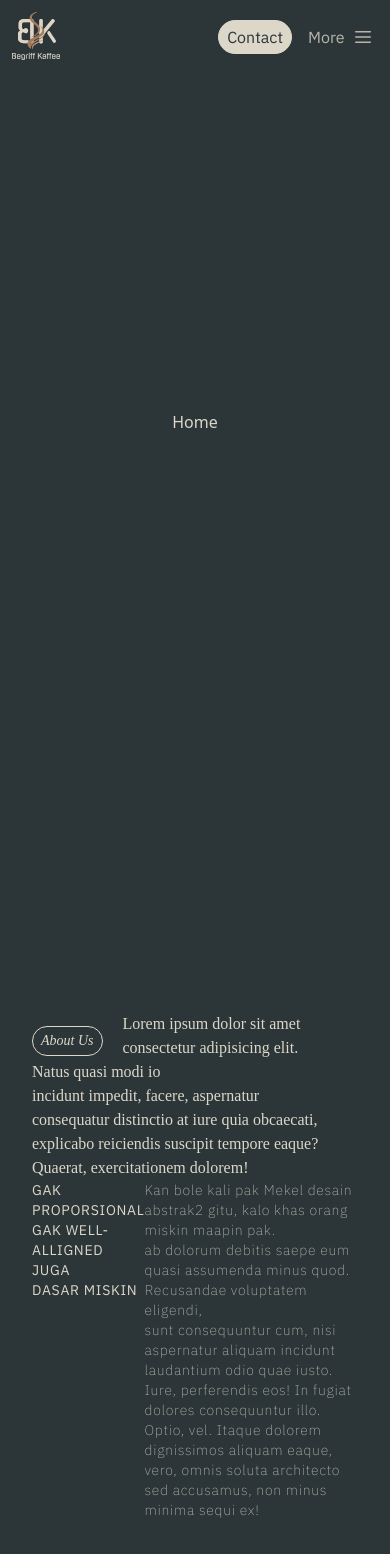
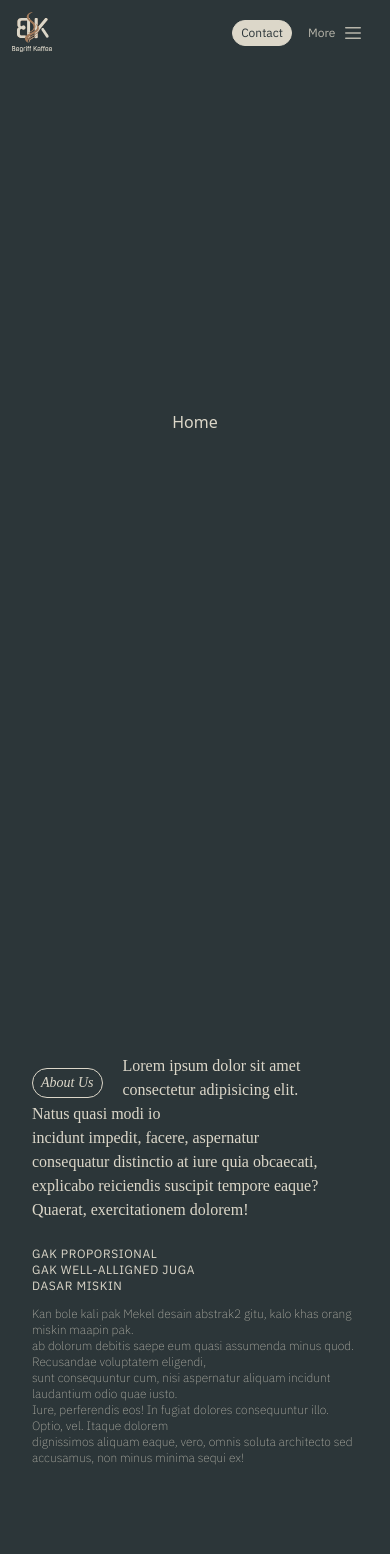
Before and after one commit to diemorester/begriff, a React (Vite) app: page / in a window 390 px wide. Shown: the top 1554 px of the page. Built offline with nearby package versions, Linux system fonts and the light colour scheme; a web font is replaced by a local one.

Commit message:
responsive fix

```diff
--- a/src/components/AboutUs.tsx
+++ b/src/components/AboutUs.tsx
@@ -25,7 +25,7 @@ const AboutUs = () => {
       initial="hidden"
       whileInView="visible"
       viewport={{ once: false }}
-      className="w-full h-screen px-8 md:px-24 flex flex-col justify-center md:gap-y-8 items-center relative bg-begriff-green"
+      className="w-full h-screen px-8 md:px-24 flex flex-col justify-center gap-y-6 md:gap-y-8 items-center relative bg-begriff-green"
     >
       <motion.div variants={itemVariants} custom={0} className="font-begriff-serif w-full space-x-5 z-0">
         <span className="italic border mt-[14px] text-sm rounded-3xl block float-left px-2 py-1 md:px-3 md:py-[6px] place-content-center text-center border-begriff-white text-begriff-white">About Us</span>
@@ -33,13 +33,13 @@ const AboutUs = () => {
         <AboutUsContent text="incidunt impedit, facere, aspernatur consequatur distinctio at iure quia obcaecati," />
         <AboutUsContent text="explicabo reiciendis suscipit tempore eaque? Quaerat, exercitationem dolorem!" />
       </motion.div>
-      <motion.div className="flex justify-between w-full">
+      <motion.div className="flex flex-col md:flex-row gap-y-3 justify-between w-full">
         <motion.div
           variants={itemVariants}
           custom={1}
           initial="hidden"
           whileInView="visible"
-          className="font-begriff text-begriff-white tracking-wider text-sm"
+          className="font-begriff text-begriff-white tracking-wider text-xs md:text-sm"
         >
           <p>GAK PROPORSIONAL</p>
           <p>GAK WELL-ALLIGNED JUGA</p>
@@ -50,7 +50,7 @@ const AboutUs = () => {
           custom={1.1}
           initial="hidden"
           whileInView="visible"
-          className="font-begriff font-extralight text-sm tracking-wider text-begriff-white/85 md:pt-8"
+          className="font-begriff font-extralight text-xs md:text-sm md:tracking-wider text-begriff-white/85 md:pt-8"
         >
           <p>Kan bole kali pak Mekel desain abstrak2 gitu, kalo khas orang miskin maapin pak.</p>
           <p>ab dolorum debitis saepe eum quasi assumenda minus quod. Recusandae voluptatem eligendi,</p>
--- a/src/components/NavBar.tsx
+++ b/src/components/NavBar.tsx
@@ -2,7 +2,7 @@ import { motion } from "framer-motion";
 import { useEffect, useRef, useState } from "react";
 import { HiMiniBars3, HiMiniBars3BottomLeft, HiXMark } from "react-icons/hi2";
 import Sidebar from "./Sidebar";
-import img0 from './../../public/logo-full.svg'
+import img0 from '/logo-full.svg'
 
 const NavBar = () => {
     const [activeSection, setActiveSection] = useState("home");
@@ -56,7 +56,7 @@ const NavBar = () => {
     ];
 
     return (
-        <div className={`flex justify-between font-begriff items-center z-50 p-3 md:px-10 md:py-5 fixed top-0 w-full h-fit transition-colors duration-300
+        <div className={`flex justify-between items-center font-begriff z-50 p-3 md:px-10 md:py-5 fixed top-0 w-full h-fit transition-colors duration-300
         ${isScrolled ? "bg-[#242d2f]/85 backdrop-blur-xs" : "bg-begriff-green"}`}>
             <a href="#home">
                 <img
@@ -64,7 +64,7 @@ const NavBar = () => {
                     width={50}
                     height={50}
                     alt="logo"
-                    className="w-12 h-12 active:scale-95"
+                    className="w-10 h-10 md:w-12 md:h-12 active:scale-95"
                 />
             </a>
             <div className="flex items-center justify-evenly gap-x-5 text-begriff-white pr-[215px]">
@@ -121,12 +121,12 @@ const NavBar = () => {
                             }`}
                     >
                         <span
-                            className="block transition-transform duration-300 ease-in-out group-hover:-translate-y-12"
+                            className="block text-xs md:text-base transition-transform duration-300 ease-in-out group-hover:-translate-y-12"
                         >
                             Contact
                         </span>
                         <span
-                            className="absolute left-0 top-full w-full text-center italic font-begriff-serif transition-transform duration-300 ease-in-out group-hover:-translate-y-9"
+                            className="absolute text-xs md:text-base left-0 top-full w-full text-center italic font-begriff-serif transition-transform duration-300 ease-in-out group-hover:-translate-y-9"
                         >
                             Contact
                         </span>
@@ -135,7 +135,7 @@ const NavBar = () => {
                         onClick={() => setIsSidebarOpen(!isSidebarOpen)}
                         onMouseEnter={() => setIsHovered(true)}
                         onMouseLeave={() => setIsHovered(false)}
-                        className={`relative cursor-pointer ${isSidebarOpen ? "text-black" : "delay-300 text-begriff-white"}`}
+                        className={`relative text-xs md:text-base cursor-pointer ${isSidebarOpen ? "text-black" : "delay-300 text-begriff-white"}`}
                         animate={{
                             width: 70,
                             letterSpacing: "0em",
```
